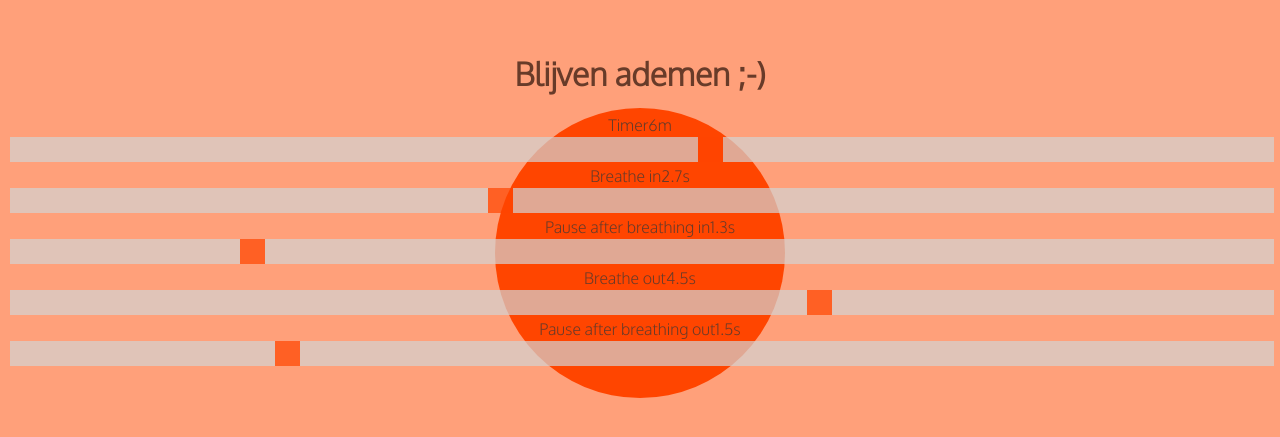
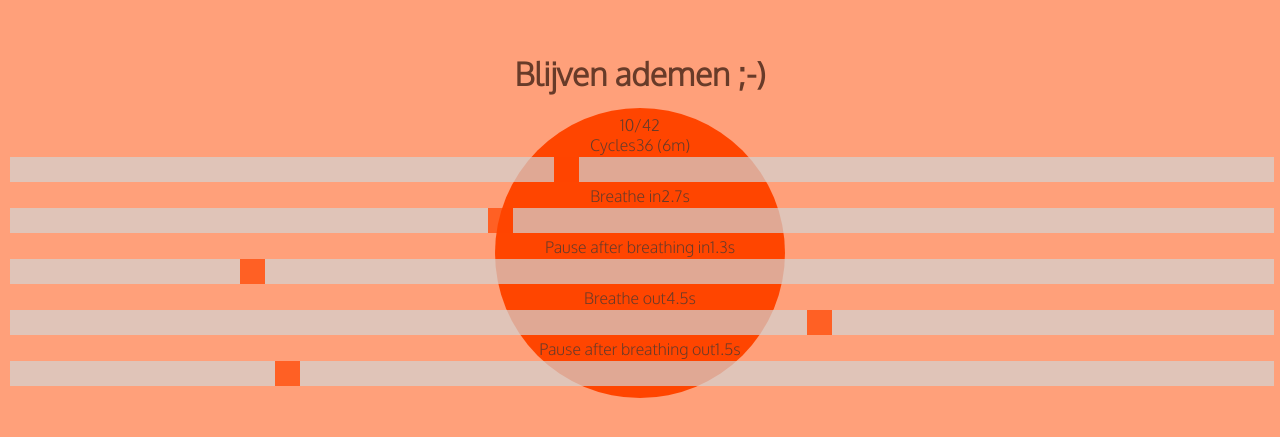
Before and after one commit to everbuild/freebreather, a Vue app: page / in a window 1280 px wide. Shown: the part 147-584 px from the top of the page. Built offline with nearby package versions, Linux system fonts and the light colour scheme.

Commit message:
represent session duration as number of breathing cycles

```diff
--- a/src/components/CSettings.vue
+++ b/src/components/CSettings.vue
@@ -1,9 +1,10 @@
 <template>
+  {{ cycleTime }}/{{ cycleValues.length }}
   <form>
     <label class="field">
-      <span class="label">Timer</span>
-      <span class="preview">{{ formatSeconds(settings.sessionTime) }}</span>
-      <c-slider v-model="settings.sessionTime" :values="sessionTimes"/>
+      <span class="label">Cycles</span>
+      <span class="preview">{{ settings.cycles }} ({{ formatSeconds(settings.cycles * cycleTime) }})</span>
+      <c-slider v-model="settings.cycles" :values="cycleValues"/>
     </label>
 
     <label class="field">
@@ -47,12 +48,17 @@
     },
 
     computed: {
-      sessionTimes() {
+      cycleTime() {
+        const s = this.settings;
+        return s.breatheIn + s.pauseIn + s.breatheOut + s.pauseOut;
+      },
+
+      cycleValues() {
         return [
-          ...range(10, 60, 10),
-          ...range(60, 6 * 60, 30),
-          ...range(6 * 60, 15 * 60, 60),
-          ...range(15 * 60, 31 * 60, 5 * 60),
+          ...range(6, 12, 1),
+          ...range(12, 36, 2),
+          ...range(36, 90, 4),
+          ...range(90, 190, 10),
         ];
       },
     },
--- a/src/components/CSlider.vue
+++ b/src/components/CSlider.vue
@@ -46,7 +46,7 @@
     methods: {
       onInput(event) {
         const { value } = event.target;
-        this.$emit('update:modelValue', this.values ? this.values[value] : value);
+        this.$emit('update:modelValue', 1*(this.values ? this.values[value] : value));
       },
     },
   };
--- a/src/model/Settings.ts
+++ b/src/model/Settings.ts
@@ -1,5 +1,5 @@
 export default class Settings {
-  sessionTime = 6 * 60;
+  cycles = 36;
   breatheIn: number;
   pauseIn: number;
   breatheOut: number;
```
